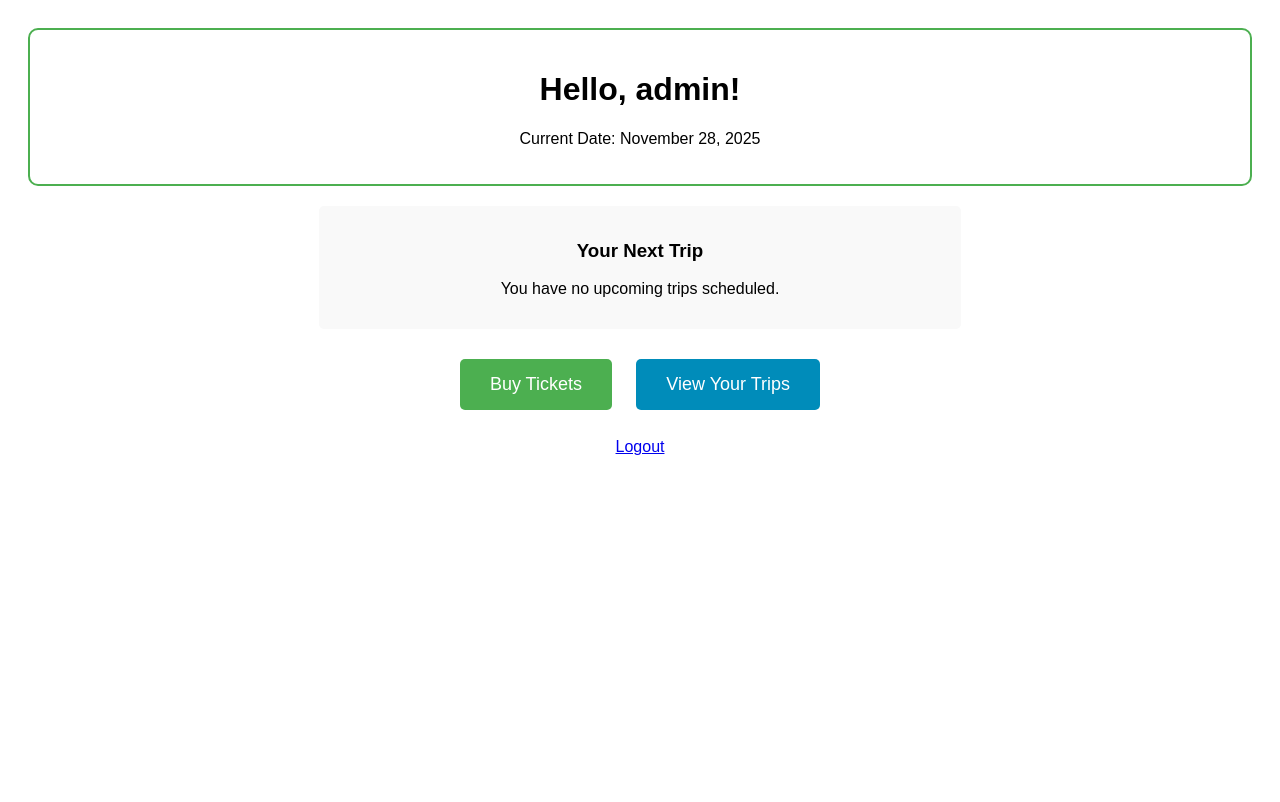
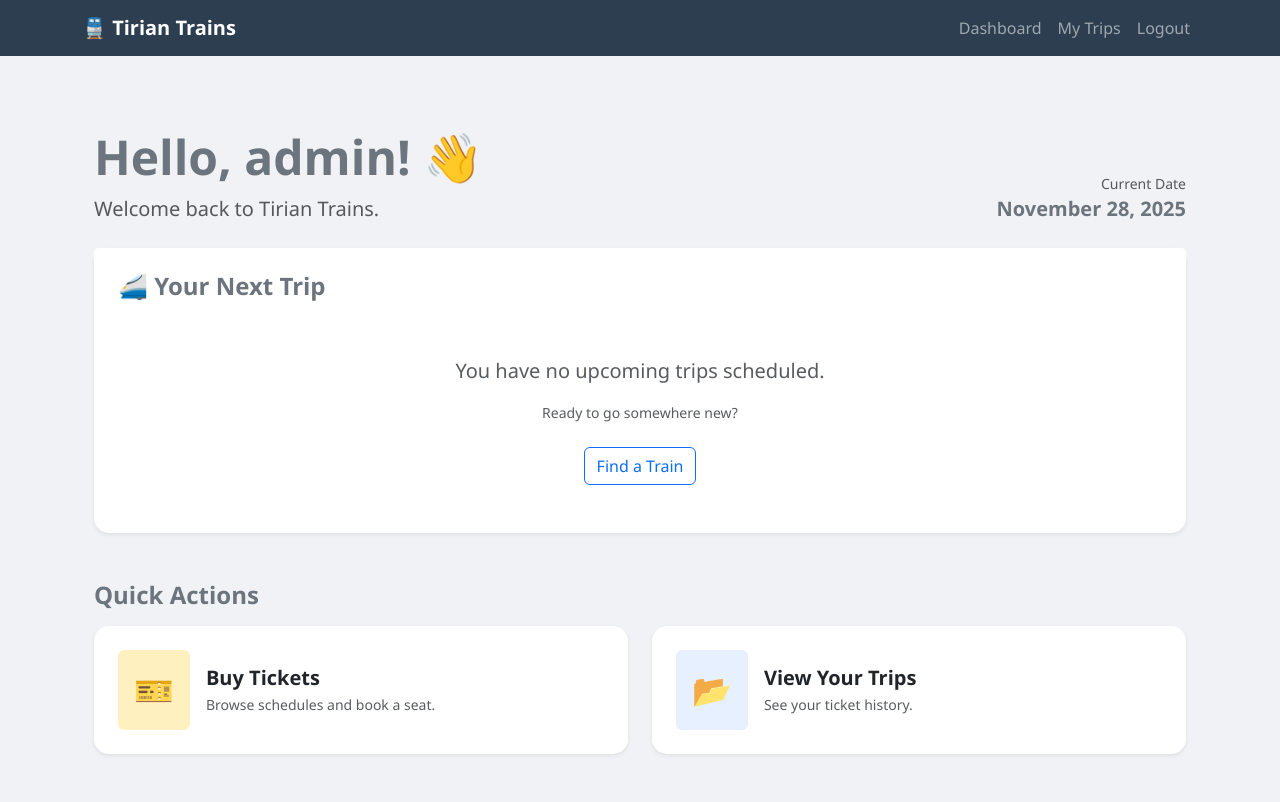
Before and after one commit to ejjasooo18/CSCI-41-Group-18-Tirian-Trains, a Django app: page /dashboard/ in a window 1280 px wide. Before the commit the page ends 455 px from the top, so only its background shows below. Run offline with Django 5.2, Linux system fonts and the light colour scheme; a user stored in the database is signed in; data comes from the database, SQL or seed files in the repository.

Commit message:
Update home.html

```diff
--- a/main/templates/main/home.html
+++ b/main/templates/main/home.html
@@ -1,43 +1,89 @@
-<!DOCTYPE html>
-<html>
-<head>
-    <title>Dashboard - Tirian Trains</title>
-    <style>
-        body { font-family: sans-serif; padding: 20px; text-align: center; }
-        .welcome-box { border: 2px solid #4CAF50; padding: 20px; border-radius: 10px; margin-bottom: 20px; }
-        .next-trip { background-color: #f9f9f9; padding: 15px; border-radius: 5px; margin: 20px auto; width: 50%; }
-        .action-btn {
-            display: inline-block; padding: 15px 30px; margin: 10px;
-            background-color: #008CBA; color: white; text-decoration: none; border-radius: 5px; font-size: 18px;
-        }
-        .action-btn.buy { background-color: #4CAF50; }
-    </style>
-</head>
-<body>
-    <div class="welcome-box">
-        <h1>Hello, {{ user.first_name|default:user.username }}!</h1>
-        <p>Current Date: {% now "F j, Y" %}</p>
+{% extends 'base.html' %}
+
+{% block content %}
+<div class="container py-5">
+
+    <div class="row mb-4 align-items-end">
+        <div class="col-md-8">
+            <h1 class="display-5 fw-bold text-secondary">
+                Hello, {{ user.first_name|default:user.username }}! 👋
+            </h1>
+            <p class="text-muted lead mb-0">
+                Welcome back to Tirian Trains.
+            </p>
+        </div>
+        <div class="col-md-4 text-md-end">
+            <div class="text-muted small">Current Date</div>
+            <div class="fw-bold fs-5 text-secondary">{% now "F j, Y" %}</div>
+        </div>
     </div>
 
-    <!-- Next Trip Section -->
-    <div class="next-trip">
-        <h3>Your Next Trip</h3>
-        {% if next_trip %}
-            <p><strong>Date:</strong> {{ next_trip.trip_date }}</p>
-            <p><strong>Route:</strong> {{ next_trip.route }}</p>
-            <p><strong>Time:</strong> {{ next_trip.departure_time }}</p>
-        {% else %}
-            <p>You have no upcoming trips scheduled.</p>
-        {% endif %}
+    <div class="card border-0 shadow-sm mb-5">
+        <div class="card-header bg-white border-bottom-0 pt-4 px-4">
+            <h4 class="fw-bold text-secondary mb-0">🚄 Your Next Trip</h4>
+        </div>
+        <div class="card-body p-4">
+            {% if next_trip %}
+                <div class="row align-items-center">
+                    <div class="col-md-8">
+                        <h2 class="text-primary fw-bold mb-1">{{ next_trip.route }}</h2>
+                        <p class="text-muted fs-5 mb-0">
+                            Departing: <span class="fw-bold text-dark">{{ next_trip.departure_time }}</span>
+                        </p>
+                        <p class="text-muted small">Date: {{ next_trip.trip_date }}</p>
+                    </div>
+                    <div class="col-md-4 text-md-end mt-3 mt-md-0">
+                        <span class="badge bg-success fs-6 px-3 py-2">Confirmed</span>
+                    </div>
+                </div>
+            {% else %}
+                <div class="text-center py-4">
+                    <p class="text-muted fs-5">You have no upcoming trips scheduled.</p>
+                    <p class="small text-muted">Ready to go somewhere new?</p>
+                    <a href="{% url 'main:trip_list' %}" class="btn btn-outline-primary mt-2">Find a Train</a>
+                </div>
+            {% endif %}
+        </div>
     </div>
 
-    <!-- Action Buttons -->
-    <div>
-        <a href="{% url 'main:trip_list' %}" class="action-btn buy">Buy Tickets</a>
-        <a href="{% url 'main:my_trips' %}" class="action-btn">View Your Trips</a>
+    <h4 class="fw-bold text-secondary mb-3">Quick Actions</h4>
+    <div class="row g-4">
+        <div class="col-md-6">
+            <a href="{% url 'main:trip_list' %}" class="text-decoration-none">
+                <div class="card h-100 border-0 shadow-sm hover-card" style="transition: transform 0.2s;">
+                    <div class="card-body p-4 d-flex align-items-center">
+                        <div class="bg-warning bg-opacity-25 p-3 rounded me-3">
+                            <span class="fs-2">🎫</span>
+                        </div>
+                        <div>
+                            <h5 class="fw-bold text-dark mb-1">Buy Tickets</h5>
+                            <p class="text-muted small mb-0">Browse schedules and book a seat.</p>
+                        </div>
+                    </div>
+                </div>
+            </a>
+        </div>
+
+        <div class="col-md-6">
+            <a href="{% url 'main:my_trips' %}" class="text-decoration-none">
+                <div class="card h-100 border-0 shadow-sm" style="transition: transform 0.2s;">
+                    <div class="card-body p-4 d-flex align-items-center">
+                        <div class="bg-primary bg-opacity-10 p-3 rounded me-3">
+                            <span class="fs-2">📂</span>
+                        </div>
+                        <div>
+                            <h5 class="fw-bold text-dark mb-1">View Your Trips</h5>
+                            <p class="text-muted small mb-0">See your ticket history.</p>
+                        </div>
+                    </div>
+                </div>
+            </a>
+        </div>
     </div>
 
-    <br>
-    <a href="{% url 'logout' %}">Logout</a>
-</body>
-</html>
+</div>
+
+<style>
+    .card:hover { transform: translateY(-3px); }
+</style>
+{% endblock %}
```
